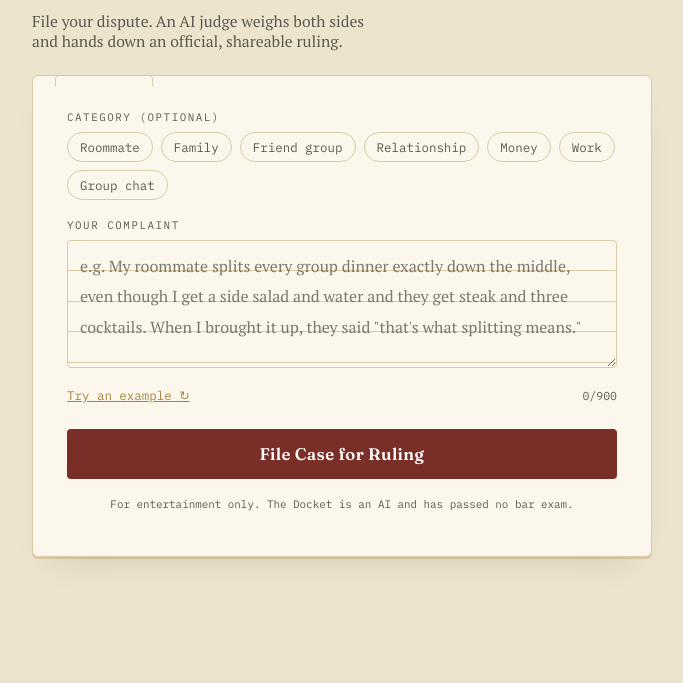
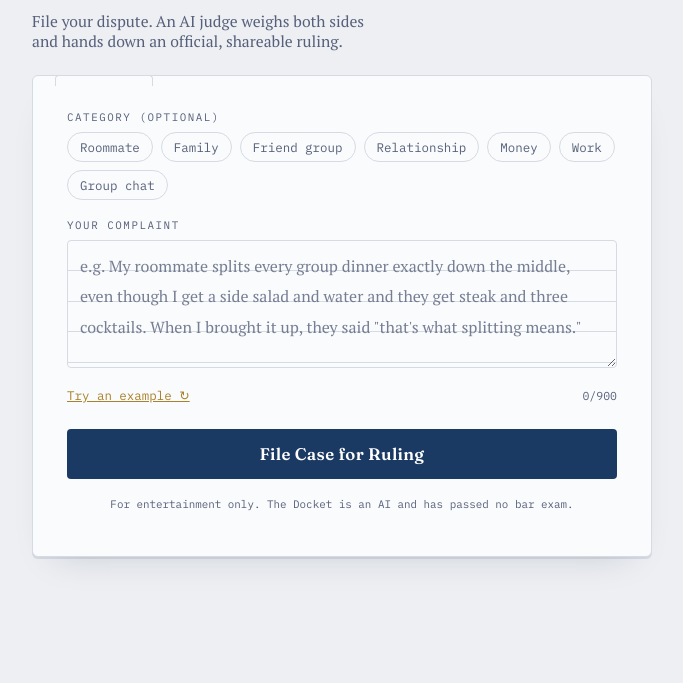
Before and after one commit to ElijahRiggy/The-Docket-App, a website: page index.html in a window 1280 px wide. Shown: the part 117-800 px from the top of the page, without its empty margins (298-981 px from the left). Drawn offline with nearby package versions, Linux system fonts and the light colour scheme.

Commit message:
Add files via upload

```diff
--- a/index.html
+++ b/index.html
@@ -11,21 +11,21 @@
 <script src="https://cdnjs.cloudflare.com/ajax/libs/html2canvas/1.4.1/html2canvas.min.js"></script>
 <style>
   :root {
-    --paper: #ede4ce;
-    --card: #fbf7ec;
-    --ink: #22231f;
-    --ink-soft: #5b5a4e;
-    --line: #d9cba5;
-    --mahogany: #7a2e28;
-    --mahogany-strong: #5e211c;
+    --paper: #edeff3;
+    --card: #fafbfc;
+    --ink: #16233a;
+    --ink-soft: #56607a;
+    --line: #d6dae2;
+    --mahogany: #1b3a63;
+    --mahogany-strong: #12283f;
     --mahogany-ink: #ffffff;
-    --brass: #a9853f;
-    --stamp: #a6332b;
-    --focus: #a9853f;
-    --shadow: rgba(34, 35, 31, 0.18);
+    --brass: #a9812b;
+    --stamp: #8f6f22;
+    --focus: #a9812b;
+    --shadow: rgba(15, 25, 45, 0.18);
     --jury-low: #a6332b;
-    --jury-mid: #a9853f;
-    --jury-high: #3f6b44;
+    --jury-mid: #c2701f;
+    --jury-high: #2f6b4f;
     --danger-bg: #f3ddd4;
     --danger-ink: #7a2e28;
     color-scheme: light dark;
@@ -33,20 +33,20 @@
 
   @media (prefers-color-scheme: dark) {
     :root {
-      --paper: #1c1812;
-      --card: #241f17;
-      --ink: #ede6d3;
-      --ink-soft: #b9af97;
-      --line: #453c2c;
-      --mahogany: #d98a78;
-      --mahogany-strong: #e7a392;
-      --mahogany-ink: #241108;
-      --brass: #d8b978;
-      --stamp: #e2695a;
-      --focus: #d8b978;
+      --paper: #0f1520;
+      --card: #161d2b;
+      --ink: #e7eaf0;
+      --ink-soft: #9aa3b5;
+      --line: #2a3345;
+      --mahogany: #86a8d4;
+      --mahogany-strong: #a8c2e6;
+      --mahogany-ink: #0f1520;
+      --brass: #d7b463;
+      --stamp: #c9a04a;
+      --focus: #d7b463;
       --shadow: rgba(0, 0, 0, 0.55);
       --jury-low: #e2695a;
-      --jury-mid: #d8b978;
+      --jury-mid: #e0954a;
       --jury-high: #7fb380;
       --danger-bg: #3a241d;
       --danger-ink: #f0b3a4;
```
